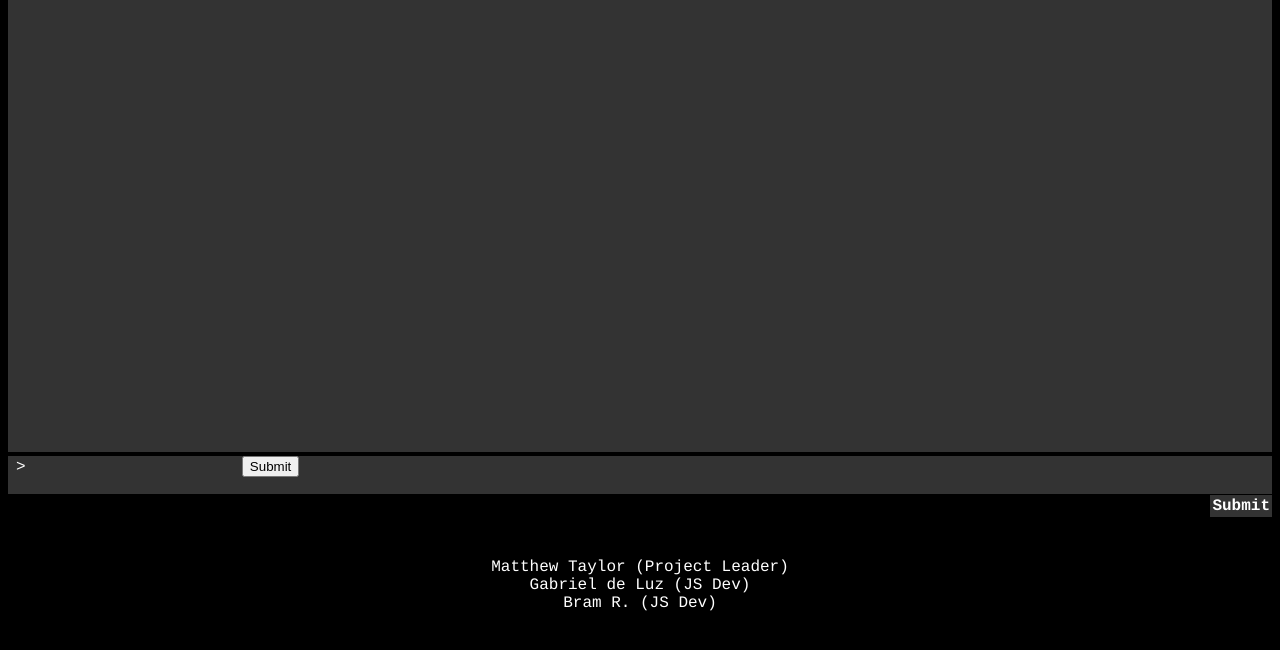
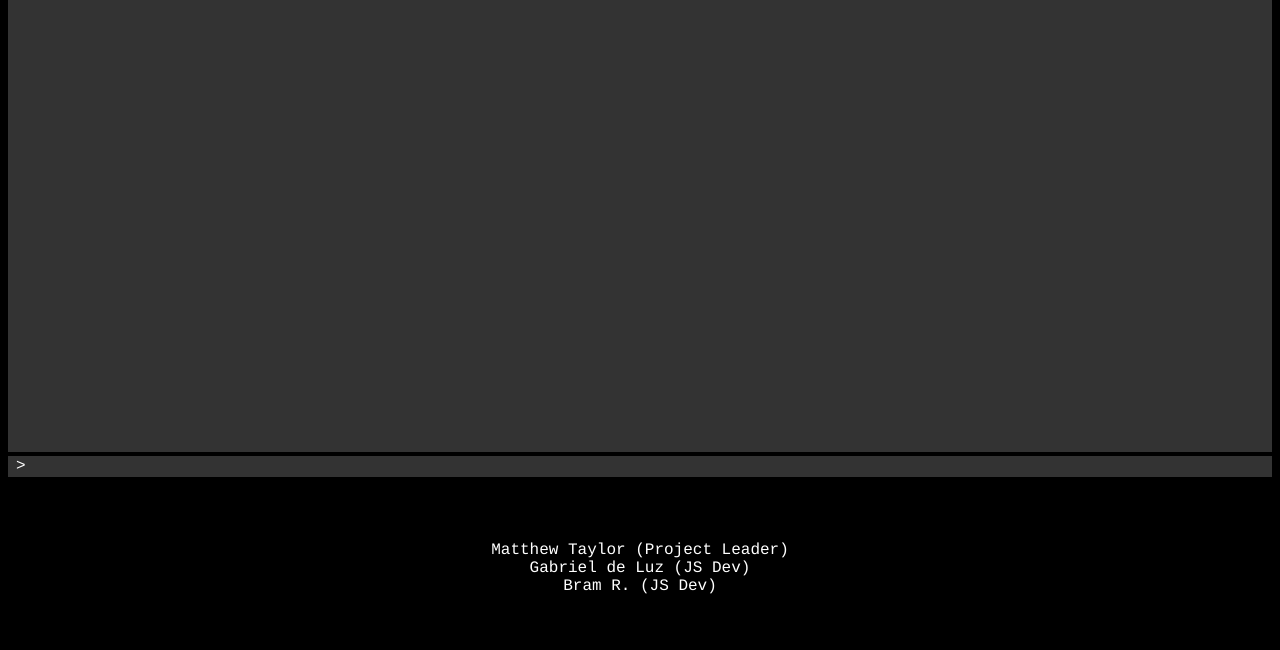
Before and after one commit to plirof/8bit-text-adventure-1, a plain HTML site: page game.html in a window 1280 px wide. Shown: the part 90-740 px from the top of the page. Drawn offline with nearby package versions, Linux system fonts and the light colour scheme.

Commit message:
Update game.html

```diff
--- a/game.html
+++ b/game.html
@@ -15,14 +15,8 @@
 		</div>
 
 		<div id="belowMain">
-			<form name="commandForm" onsubmit="moveToHome();">
-				<p>&gt;</p>
+			<p>&gt;</p>
 				<input type="text" id="command">
-				<input type="submit">
-			</form>
-			<div id="button">
-				Submit
-			</div>
 		</div>
 		<div id="footer">
 			<p>
```
